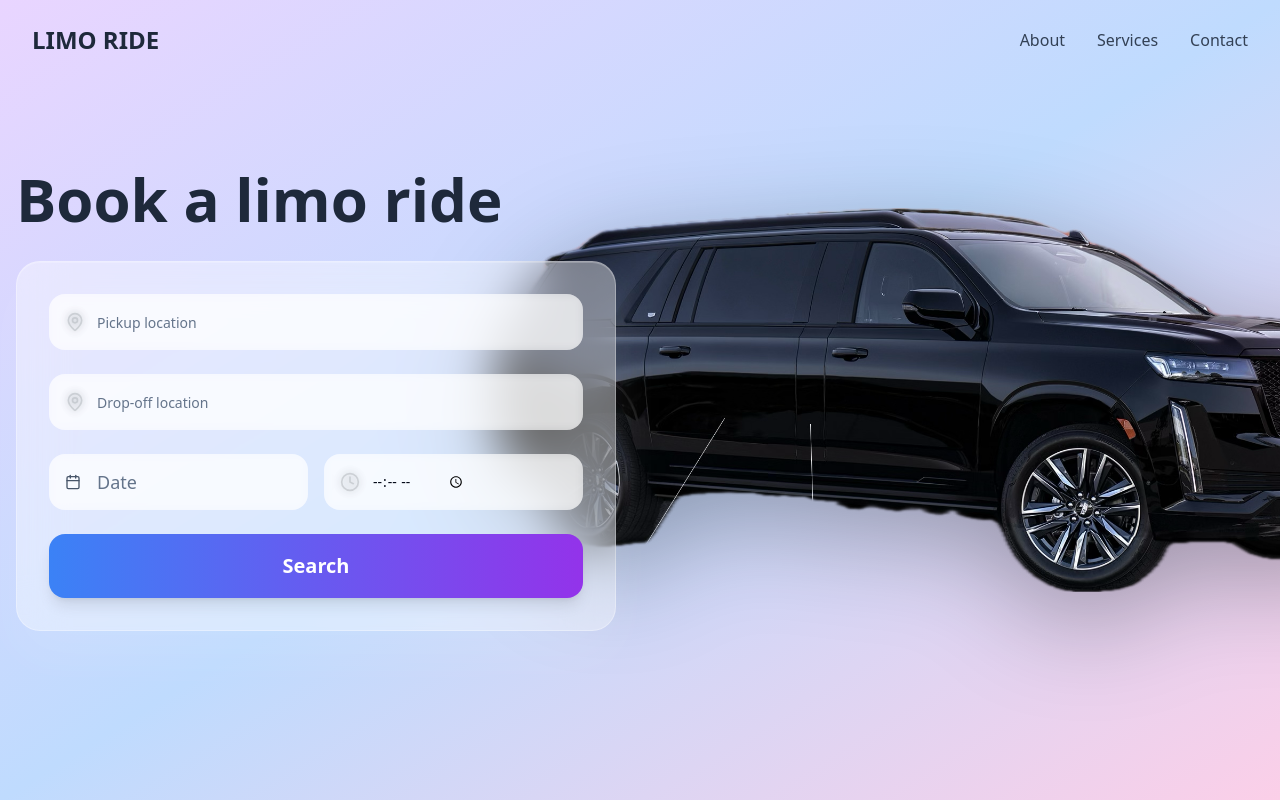
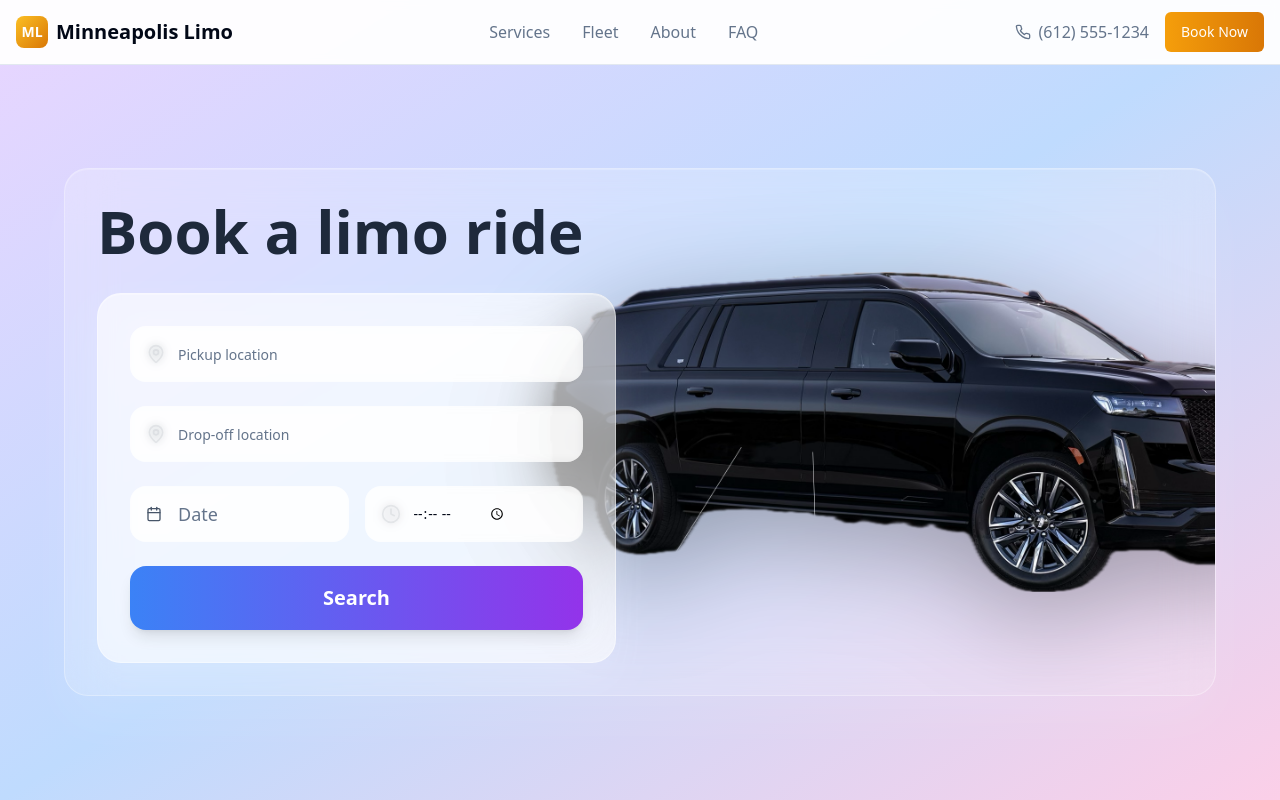
Before and after one commit to abduljabar5/airport-limo-booking-pro, a React (Vite) app: page /booking in a window 1280 px wide. Shown: the top 800 px of the page. Built offline with nearby package versions, Linux system fonts and the light colour scheme.

Commit message:
Refactor: Enhance booking page layout
Added an additional container to the booking form and adjusted the car image positioning to create a 3D effect, with the car's front extending out of the form. Maintained consistent navigation bar and footer styling with the landing page.

```diff
--- a/src/pages/Booking.tsx
+++ b/src/pages/Booking.tsx
@@ -7,6 +7,8 @@ import { Popover, PopoverContent, PopoverTrigger } from "@/components/ui/popover
 import { CalendarIcon, MapPin, Clock } from "lucide-react";
 import { format } from "date-fns";
 import { cn } from "@/lib/utils";
+import Header from "@/components/Header";
+import Footer from "@/components/Footer";
 
 const Booking = () => {
   const [pickupLocation, setPickupLocation] = useState("");
@@ -19,46 +21,34 @@ const Booking = () => {
   };
 
   return (
-    <div className="min-h-screen bg-gradient-to-br from-purple-200 via-blue-200 to-pink-200 relative overflow-hidden">
-      {/* Minimal Navigation */}
-      <nav className="absolute top-0 w-full z-50 px-8 py-6">
-        <div className="flex items-center justify-between">
-          <div className="text-2xl font-bold text-slate-800">LIMO RIDE</div>
-          <div className="hidden md:flex space-x-8">
-            <a href="#" className="text-slate-700 hover:text-slate-900 transition-colors">About</a>
-            <a href="#" className="text-slate-700 hover:text-slate-900 transition-colors">Services</a>
-            <a href="#" className="text-slate-700 hover:text-slate-900 transition-colors">Contact</a>
-          </div>
-        </div>
-      </nav>
+    <div className="min-h-screen bg-background">
+      <Header />
 
+      {/* Main Content */}
+      <div className="min-h-screen bg-gradient-to-br from-purple-200 via-blue-200 to-pink-200 relative overflow-hidden pt-16">
         {/* Main Content Container */}
-      <div className="min-h-screen flex items-center justify-center px-4 relative">
-        {/* Car Image - Positioned to appear behind and extending from the form */}
-        <div className="absolute right-0 top-1/2 transform -translate-y-1/2 z-10">
-          <img
-            src="/lovable-uploads/ef093fe4-551a-4289-814e-cda095220354.png"
-            alt="Luxury black Cadillac Escalade"
-            className="w-auto h-96 object-contain drop-shadow-2xl transform translate-x-32"
+        <div className="min-h-[calc(100vh-4rem)] flex items-center justify-center px-4 relative">
+
+          {/* Outer Container with frosted glass effect */}
+          <div className="relative w-full max-w-6xl">
+            <div className="bg-white/20 backdrop-blur-xl rounded-3xl p-8 shadow-2xl border border-white/30 relative overflow-hidden"
                  style={{
-              filter: 'drop-shadow(0 25px 50px rgba(0, 0, 0, 0.3))'
-            }}
-          />
-        </div>
+                   boxShadow: '0 25px 50px rgba(255, 255, 255, 0.1), inset 0 1px 0 rgba(255, 255, 255, 0.2)'
+                 }}>
 
               {/* Content Grid */}
-        <div className="w-full max-w-7xl grid grid-cols-1 lg:grid-cols-2 gap-12 items-center relative z-20">
+              <div className="grid grid-cols-1 lg:grid-cols-2 gap-12 items-center relative">
 
                 {/* Left Side - Booking Form */}
-          <div className="order-2 lg:order-1 relative z-30">
+                <div className="relative z-30">
                   <h1 className="text-5xl lg:text-6xl font-bold text-slate-800 mb-8 leading-tight">
                     Book a limo ride
                   </h1>
 
-            {/* Frosted Glass Form Container with enhanced styling for 3D effect */}
-            <div className="bg-white/40 backdrop-blur-xl rounded-3xl p-8 shadow-2xl border border-white/30 relative z-40"
+                  {/* Inner Form Container with enhanced styling */}
+                  <div className="bg-white/60 backdrop-blur-xl rounded-3xl p-8 shadow-xl border border-white/40 relative z-40"
                        style={{
-                   boxShadow: '0 25px 50px rgba(255, 255, 255, 0.1), inset 0 1px 0 rgba(255, 255, 255, 0.2)'
+                         boxShadow: '0 20px 40px rgba(255, 255, 255, 0.15), inset 0 1px 0 rgba(255, 255, 255, 0.3)'
                        }}>
                     <div className="space-y-6">
 
@@ -69,7 +59,7 @@ const Booking = () => {
                           placeholder="Pickup location"
                           value={pickupLocation}
                           onChange={(e) => setPickupLocation(e.target.value)}
-                    className="pl-12 h-14 bg-white/60 border-0 rounded-2xl text-lg placeholder:text-slate-500 focus:bg-white/80 transition-all backdrop-blur-sm"
+                          className="pl-12 h-14 bg-white/70 border-0 rounded-2xl text-lg placeholder:text-slate-500 focus:bg-white/90 transition-all backdrop-blur-sm"
                         />
                       </div>
 
@@ -80,7 +70,7 @@ const Booking = () => {
                           placeholder="Drop-off location"
                           value={dropoffLocation}
                           onChange={(e) => setDropoffLocation(e.target.value)}
-                    className="pl-12 h-14 bg-white/60 border-0 rounded-2xl text-lg placeholder:text-slate-500 focus:bg-white/80 transition-all backdrop-blur-sm"
+                          className="pl-12 h-14 bg-white/70 border-0 rounded-2xl text-lg placeholder:text-slate-500 focus:bg-white/90 transition-all backdrop-blur-sm"
                         />
                       </div>
 
@@ -94,7 +84,7 @@ const Booking = () => {
                               <Button
                                 variant="outline"
                                 className={cn(
-                            "w-full h-14 justify-start text-left font-normal bg-white/60 border-0 rounded-2xl pl-12 text-lg hover:bg-white/80 transition-all backdrop-blur-sm",
+                                  "w-full h-14 justify-start text-left font-normal bg-white/70 border-0 rounded-2xl pl-12 text-lg hover:bg-white/90 transition-all backdrop-blur-sm",
                                   !date && "text-slate-500"
                                 )}
                               >
@@ -120,7 +110,7 @@ const Booking = () => {
                             type="time"
                             value={time}
                             onChange={(e) => setTime(e.target.value)}
-                      className="pl-12 h-14 bg-white/60 border-0 rounded-2xl text-lg focus:bg-white/80 transition-all backdrop-blur-sm"
+                            className="pl-12 h-14 bg-white/70 border-0 rounded-2xl text-lg focus:bg-white/90 transition-all backdrop-blur-sm"
                           />
                         </div>
                       </div>
@@ -136,13 +126,29 @@ const Booking = () => {
                   </div>
                 </div>
 
-          {/* Right Side - Spacer for car positioning */}
-          <div className="order-1 lg:order-2 flex justify-center lg:justify-end relative">
-            {/* This div helps with spacing but the car is positioned absolutely */}
-            <div className="w-full max-w-2xl h-96"></div>
+                {/* Right Side - Car positioning area */}
+                <div className="relative flex justify-end">
+                  <div className="w-full max-w-lg h-96"></div>
+                </div>
+              </div>
+
+              {/* Car Image - Positioned to stick out from the container */}
+              <div className="absolute right-0 top-1/2 transform -translate-y-1/2 z-20">
+                <img
+                  src="/lovable-uploads/ef093fe4-551a-4289-814e-cda095220354.png"
+                  alt="Luxury black limousine"
+                  className="w-auto h-80 object-contain drop-shadow-2xl transform translate-x-24"
+                  style={{
+                    filter: 'drop-shadow(0 25px 50px rgba(0, 0, 0, 0.3))'
+                  }}
+                />
               </div>
             </div>
           </div>
+        </div>
+      </div>
+
+      <Footer />
     </div>
   );
 };
```
Lines whose indentation alone changed are shown as unchanged.
